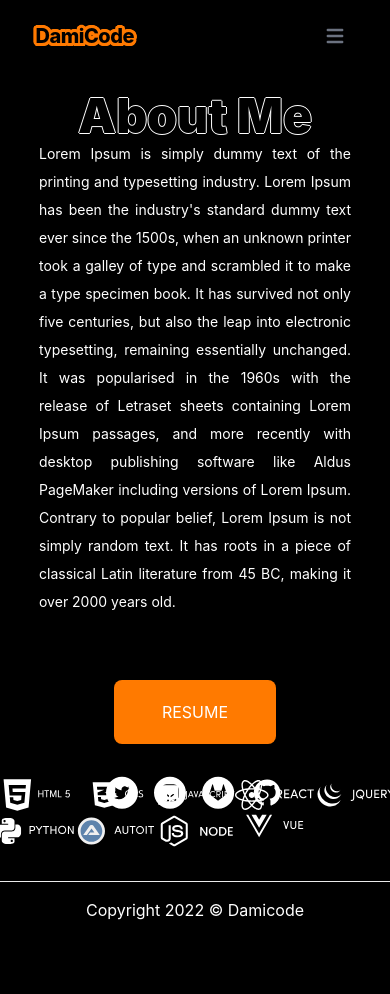
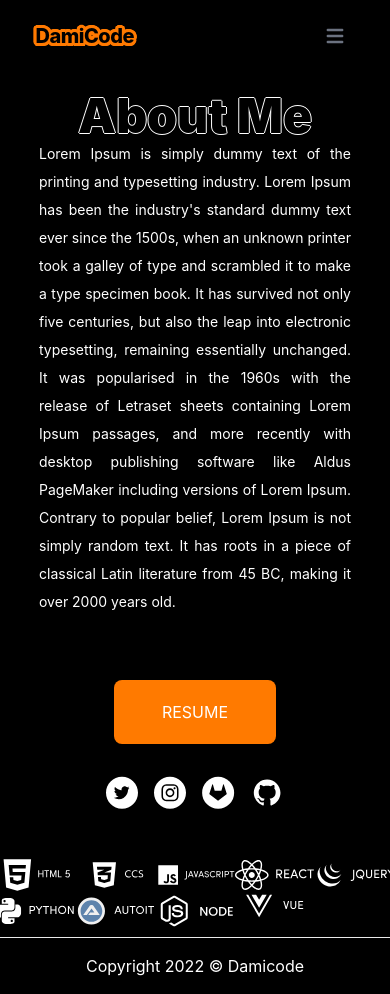
Before and after one commit to DamiCode18/portfolio, a Next.js app: page /about in a window 390 px wide. Before the commit the page ends 938 px from the top, so only its background shows below. Built offline with nearby package versions, Linux system fonts and the light colour scheme.

Commit message:
about page skills

```diff
--- a/pages/about.tsx
+++ b/pages/about.tsx
@@ -15,7 +15,7 @@ const About = (props: Props) => {
       <Head>
         <title>Damicode | About </title>
       </Head>
-      <div className="about flex mx-[10%] justify-center mt-5">
+      <div className="about flex mx-[10%] justify-center mt-5 mb-[3rem] sm:mb-[0px]">
         <div className="text-center xl:text-left max-w-[630px] xl:mr-14">
           <h1 className="head-shadow">About Me</h1>
           <p className="text-justify leading-loose text-sm md:text-lg">
@@ -43,7 +43,7 @@ const About = (props: Props) => {
           />
         </div>
       </div>
-      <div className="flex justify-center m-auto mt-[-2rem] mb-[2rem] md:mt-[-10rem] md:mb-[10rem]"><Skills /></div>
+      <div className="flex justify-center m-auto"><Skills /></div>
     </Fragment>
   )
 }
```
